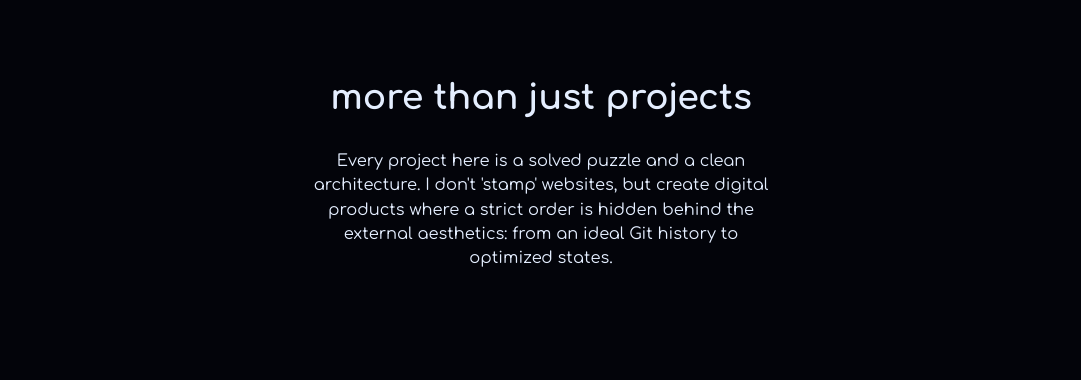
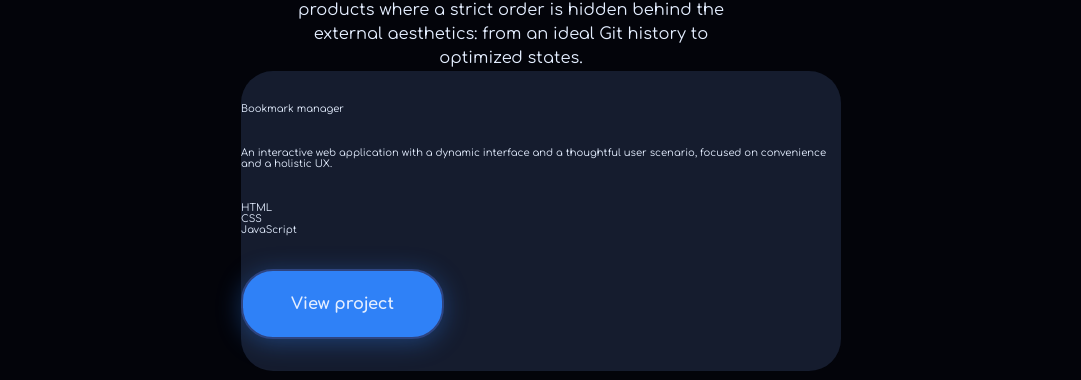
Before and after one commit to Leccon1/eternity-portfolio, a React (Vite) app: page / in a window 1280 px wide. Shown: the part 1217-1597 px from the top of the page, without its empty margins (99-1180 px from the left). Built offline with nearby package versions, Linux system fonts and the light colour scheme.

Commit message:
feat: content alignment

```diff
--- a/src/components/pages/Home/sections/Projects/Projects.jsx
+++ b/src/components/pages/Home/sections/Projects/Projects.jsx
@@ -1,4 +1,5 @@
 import InsightSection from '@common/InsightSection/InsightSection'
+import ProjectsCard from '@common/ProjectsCard/ProjectsCard'
 
 import styles from './projects.module.scss'
 
@@ -9,6 +10,7 @@ const Projects = () => {
         title="more than just projects"
         description="Every project here is a solved puzzle and a clean architecture. I don't 'stamp' websites, but create digital products where a strict order is hidden behind the external aesthetics: from an ideal Git history to optimized states."
       />
+      <ProjectsCard />
     </section>
   )
 }
```
